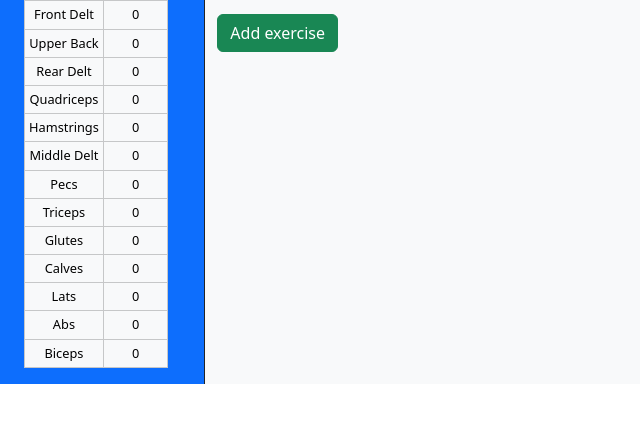
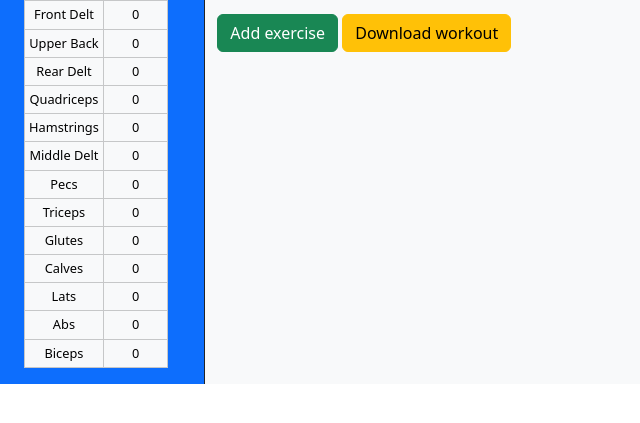
Before and after one commit to almai85/CS50_workout_plan_creator, a Flask app: page / in a window 1280 px wide. Shown: the part 193-616 px from the top of the page, without its empty margins (0-640 px from the left). Run offline with Flask 3, Linux system fonts and the light colour scheme.

Commit message:
added donload button and created prototype of donwnload function in JS

```diff
--- a/app.py
+++ b/app.py
@@ -1,4 +1,4 @@
-from flask import Flask, render_template, jsonify, request
+from flask import Flask, render_template, jsonify, request, send_from_directory
 from db_helper import create_muscle_set, create_exercises_dict, create_video_dict
 
 # configure Flask app
@@ -88,5 +88,11 @@ def get_exercises_dict():
     return jsonify(exercises_dict)
 
 
+@app.route("/download_workout")
+def download_workout():
+    """This function generates an Excel file from the workout table and sends ist to the user"""
+    return send_from_directory("", "exercises_xls.xls", as_attachment=True)
+
+
 if __name__ == "__main__":
     app.run(debug=True)
--- a/static/js/script.js
+++ b/static/js/script.js
@@ -223,6 +223,12 @@ async function loadVideoLink(aElement, exercise) {
     }
 }
 
+// Funktion, welche ein POST-Request mit der Workout-Tabelle an das Backend schickt, damit
+// dieses ein XLS daraus erstellt und es dem User schickt
+async function createWorkoutExcel() {
+    console.log("Hello World")
+}
+
 
 document.addEventListener('DOMContentLoaded', function() {
     // Event-Listener für die Tabelle hinzufügen
--- a/templates/index.html
+++ b/templates/index.html
@@ -52,6 +52,7 @@
                         </tbody>
                     </table>
                     <button onclick="addRowToTable()" class="btn btn-success">Add exercise</button>
+                    <button class="btn btn-warning" onclick="createWorkoutExcel()">Download workout</button>
                 </div>
             </div>
         </div>
```
